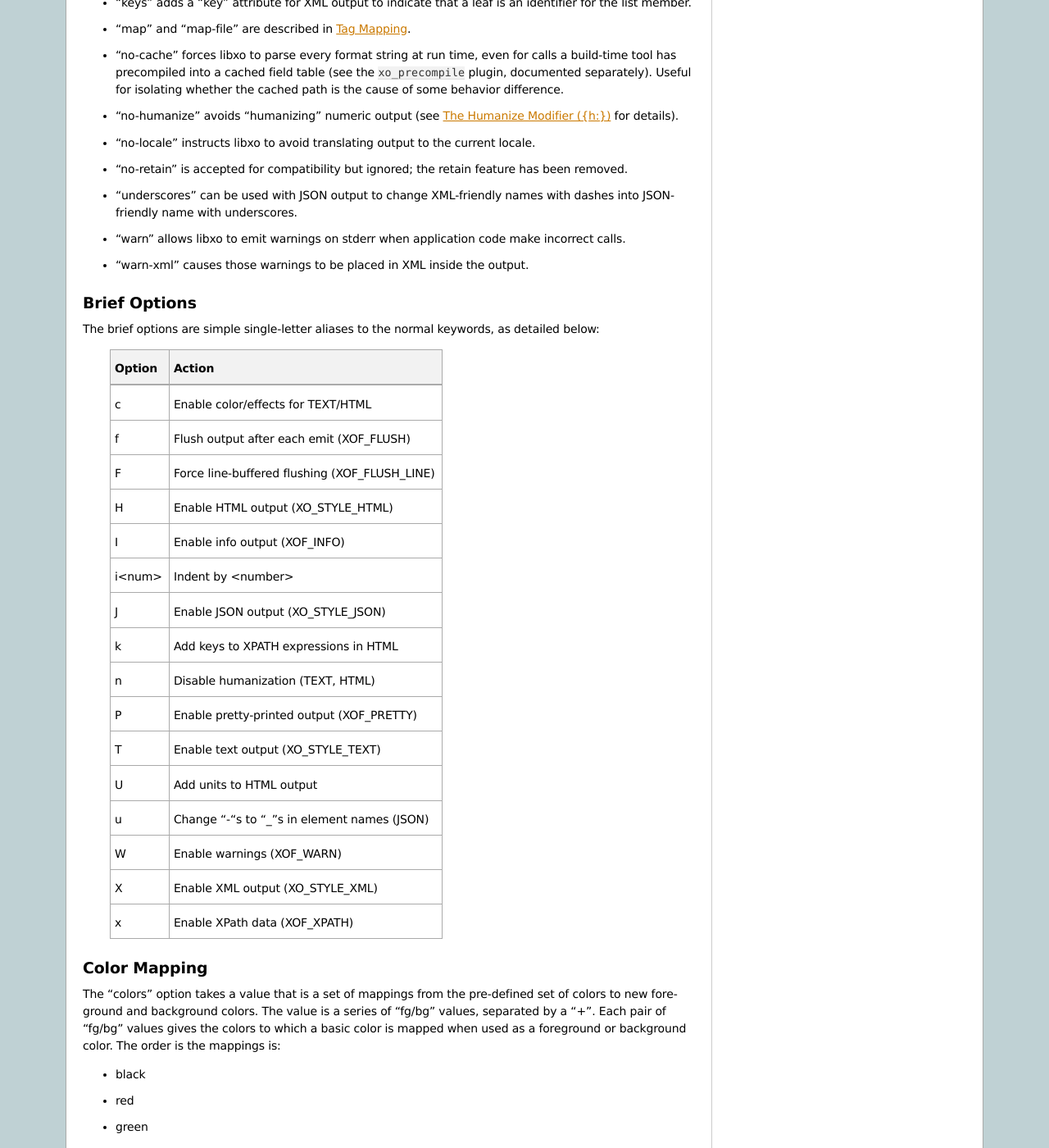
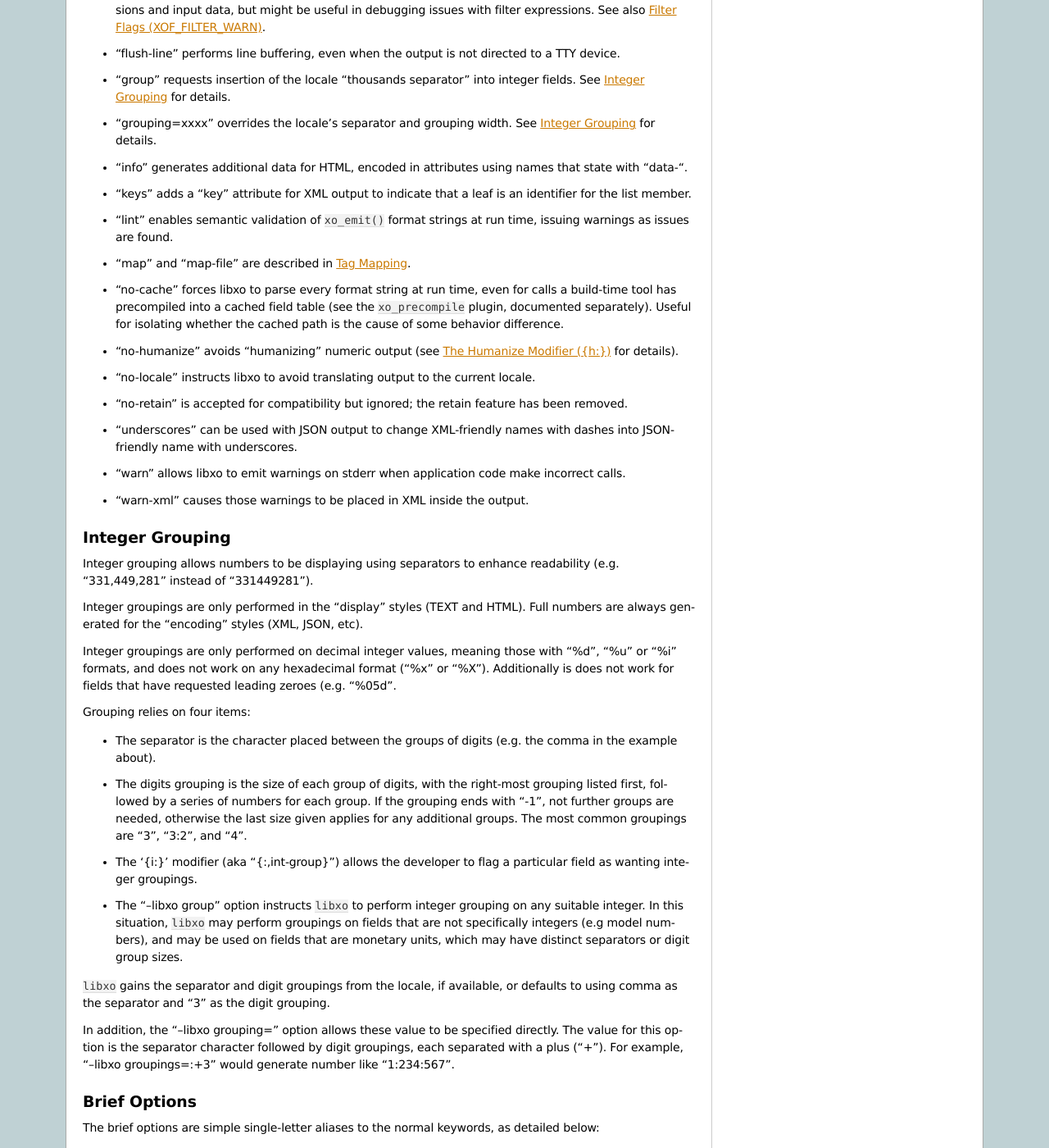
Before and after one commit to Juniper/libxo, a Sphinx documentation site: the page built from doc/options.rst, in a window 1280 px wide and 1400 px high, scrolled down 2332 px. Shown: the whole window at 82% size. Built offline with Sphinx 7.4.7, drawn with Linux system fonts in a browser that asks for light colours; some of the changed text lies outside the part shown.

Commit message:
Add --group, --grouping, and -G options and a section on "integer grouping"

```diff
--- a/doc/options.rst
+++ b/doc/options.rst
@@ -48,11 +48,14 @@ correspond to output styles, flags, or features:
   filter-warn     Emit warnings for runtime filter errors (stderr)
   flush           Flush after every libxo function call
   flush-line      Flush after every line (line-buffered)
+  group           Insert locale thousands separators into decimal integers
+  grouping=xxxx   Override the locale's thousands separator/grouping shape
   html            Emit HTML output
   indent=xx       Set the indentation level
   info            Add info attributes (HTML)
   json            Emit JSON output
   keys            Emit the key attribute for keys (XML)
+  lint            Perform semantic checks on format strings at run time
   log-gettext     Log (via stderr) each gettext(3) string lookup
   log-syslog      Log (via stderr) each syslog message (via xo_syslog)
   map             Map between tag names
@@ -90,10 +93,16 @@ additional details:
   with filter expressions.  See also :ref:`filter-warn`.
 - "flush-line" performs line buffering, even when the output is not
   directed to a TTY device.
+- "group" requests insertion of the locale "thousands separator" into
+  integer fields.  See :ref:`integer-grouping` for details.
+- "grouping=xxxx" overrides the locale's separator and grouping width.
+  See :ref:`integer-grouping` for details.
 - "info" generates additional data for HTML, encoded in attributes
   using names that state with "data-".
 - "keys" adds a "key" attribute for XML output to indicate that a leaf
   is an identifier for the list member.
+- "lint" enables semantic validation of `xo_emit()` format strings at
+  run time, issuing warnings as issues are found.
 - "map" and "map-file" are described in :ref:`tag-mapping`.
 - "no-cache" forces libxo to parse every format string at run time,
   even for calls a build-time tool has precompiled into a cached field
@@ -113,6 +122,53 @@ additional details:
 - "warn-xml" causes those warnings to be placed in XML inside the
   output.
 
+.. _integer-grouping:
+
+Integer Grouping
+----------------
+
+Integer grouping allows numbers to be displaying using separators to
+enhance readability (e.g. "331,449,281" instead of "331449281").
+
+Integer groupings are only performed in the "display" styles (TEXT and
+HTML).  Full numbers are always generated for the "encoding" styles
+(XML, JSON, etc).
+
+Integer groupings are only performed on decimal integer values,
+meaning those with "%d", "%u" or "%i" formats, and does not work on
+any hexadecimal format ("%x" or "%X").  Additionally is does not work
+for fields that have requested leading zeroes (e.g. "%05d".
+
+Grouping relies on four items:
+
+- The separator is the character placed between the groups of digits
+  (e.g. the comma in the example about).
+
+- The digits grouping is the size of each group of digits, with the
+  right-most grouping listed first, followed by a series of numbers for
+  each group.  If the grouping ends with "-1", not further groups are
+  needed, otherwise the last size given applies for any additional
+  groups.  The most common groupings are "3", "3:2", and "4".
+
+- The '{i:}' modifier (aka "{:,int-group}") allows the developer to
+  flag a particular field as wanting integer groupings.
+
+- The "--libxo group" option instructs `libxo` to perform integer
+  grouping on any suitable integer.  In this situation, `libxo` may
+  perform groupings on fields that are not specifically integers (e.g
+  model numbers), and may be used on fields that are monetary units,
+  which may have distinct separators or digit group sizes.
+
+`libxo` gains the separator and digit groupings from the locale, if
+available, or defaults to using comma as the separator and "3" as the
+digit grouping.
+
+In addition, the "--libxo grouping=" option allows these value to be
+specified directly.  The value for this option is the separator
+character followed by digit groupings, each separated with a plus
+("+").  For example, "--libxo groupings=:+3" would generate number
+like "1:234:567".
+
 Brief Options
 -------------
 
@@ -125,6 +181,7 @@ keywords, as detailed below:
    c        Enable color/effects for TEXT/HTML
    f        Flush output after each emit (XOF_FLUSH)
    F        Force line-buffered flushing (XOF_FLUSH_LINE)
+   G        Insert locale thousands separators (XOF_GROUP)
    H        Enable HTML output (XO_STYLE_HTML)
    I        Enable info output (XOF_INFO)
    i<num>   Indent by <number>
```
